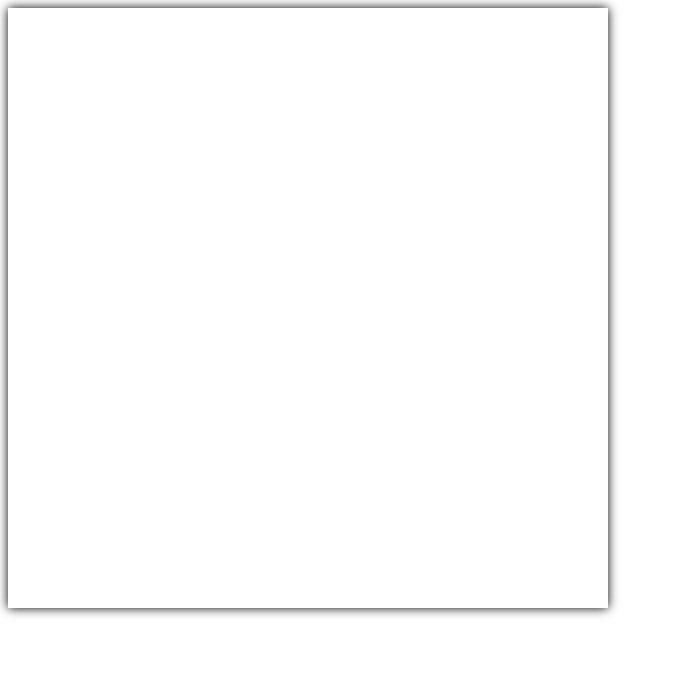
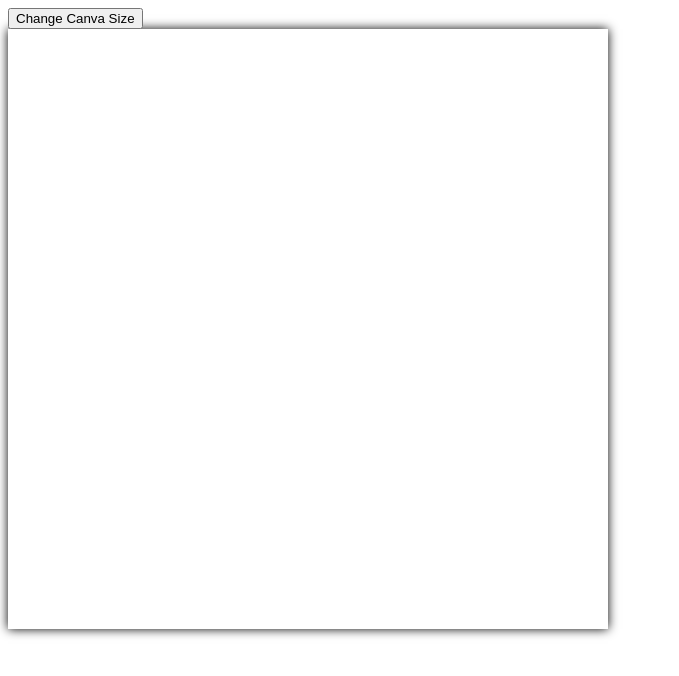
Before and after one commit to NickFr3/etch-a-sketch, a plain HTML site: page index.html in a window 1280 px wide. Shown: the whole page, without its empty margins (0-679 px from the left). Drawn offline with Linux system fonts and the light colour scheme.

Commit message:
Update index.html, added grid size button

```diff
--- a/index.html
+++ b/index.html
@@ -9,6 +9,7 @@
     </head>
 
     <body>
+        <button class="gridSizeBtn" onclick="getGridSize()">Change Canva Size</button>
         <div class="container"></div>
         <script src="./app.js"></script>
     </body>
```
